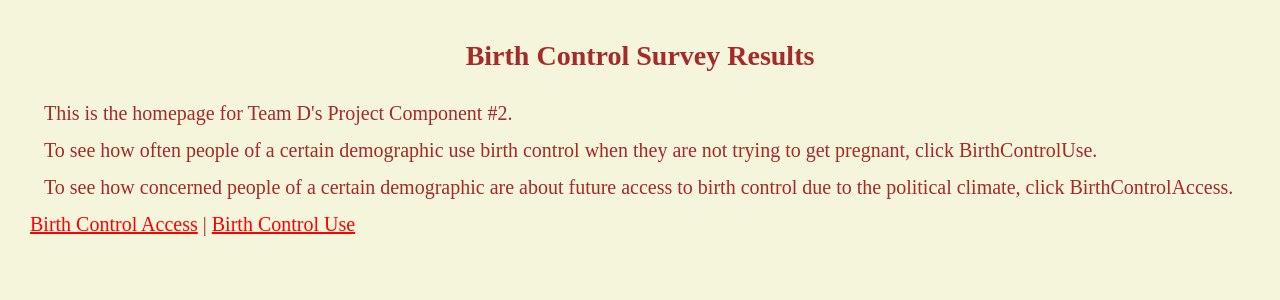
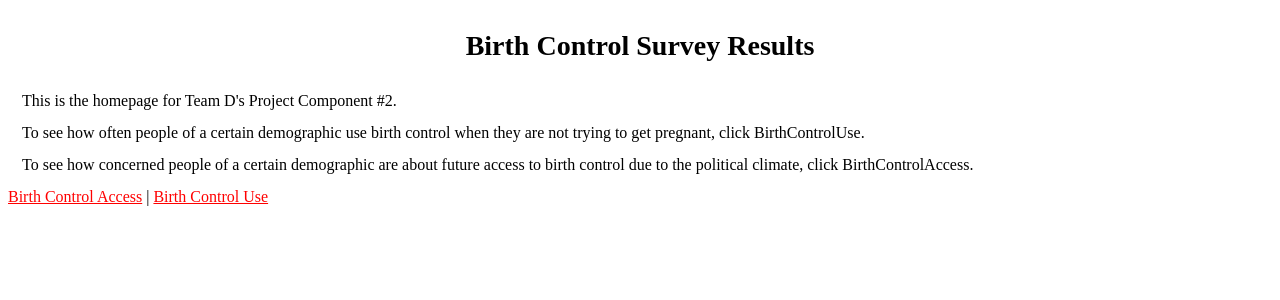
Before and after one commit to CS257-F23/team-project-d, a Flask app: page / in a window 1280 px wide. Shown: the top 300 px of the page. Run offline with Flask 3, Linux system fonts and the light colour scheme.

Commit message:
started revising

```diff
--- a/static/homepage.css
+++ b/static/homepage.css
@@ -1,20 +1,8 @@
-body {
-    background-color: beige;
-    color: brown;
-    font-family: "Times New Roman", Times, serif;
-    font-size: 20px;
-    margin: 30px;
-    margin-top: 40px;
-
-}
-
-
 h1 {
     text-align: center;
     font-size: 28px;
     margin: 30px;
 }
-
 
 p {
     margin: 14px;
```
